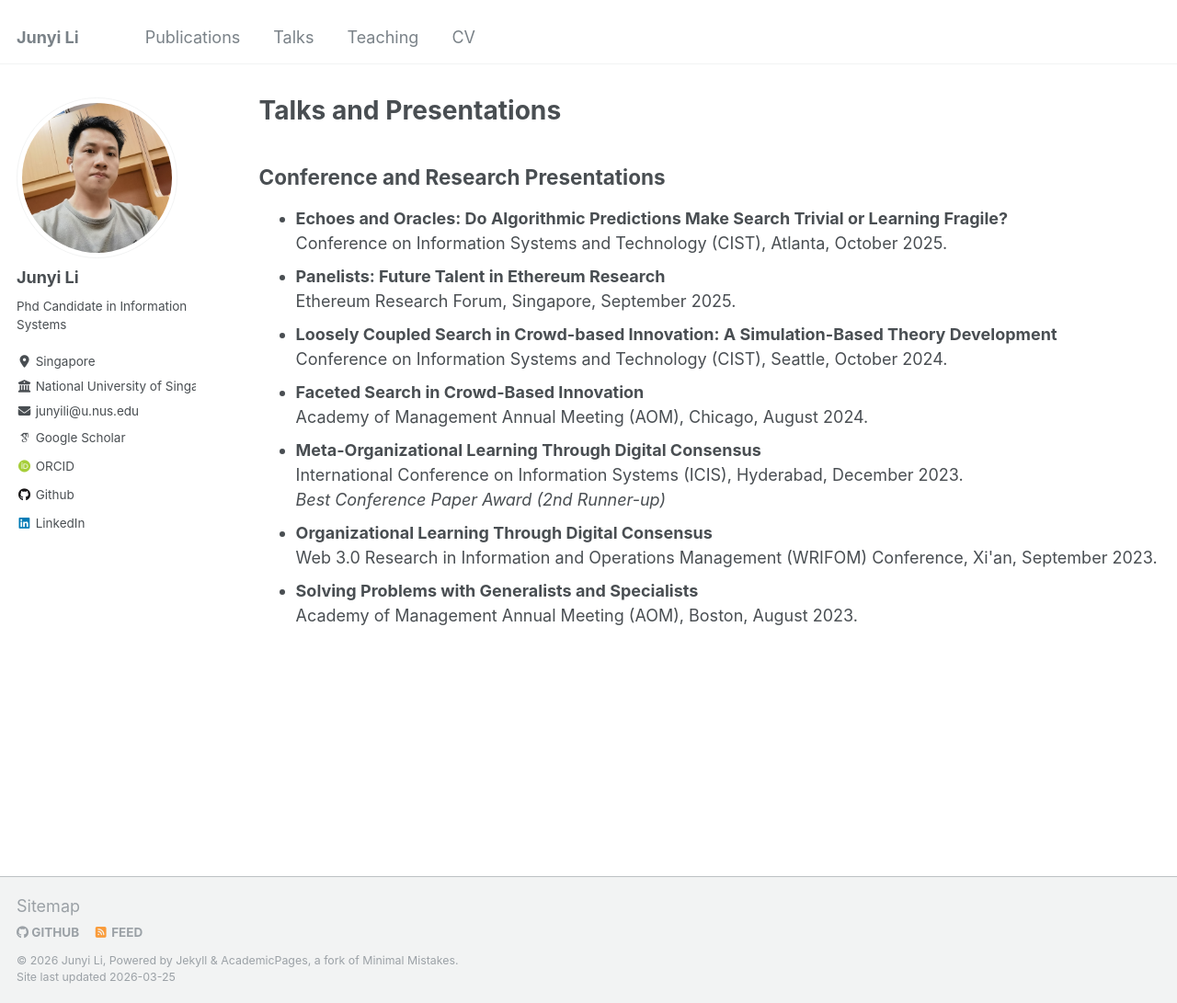
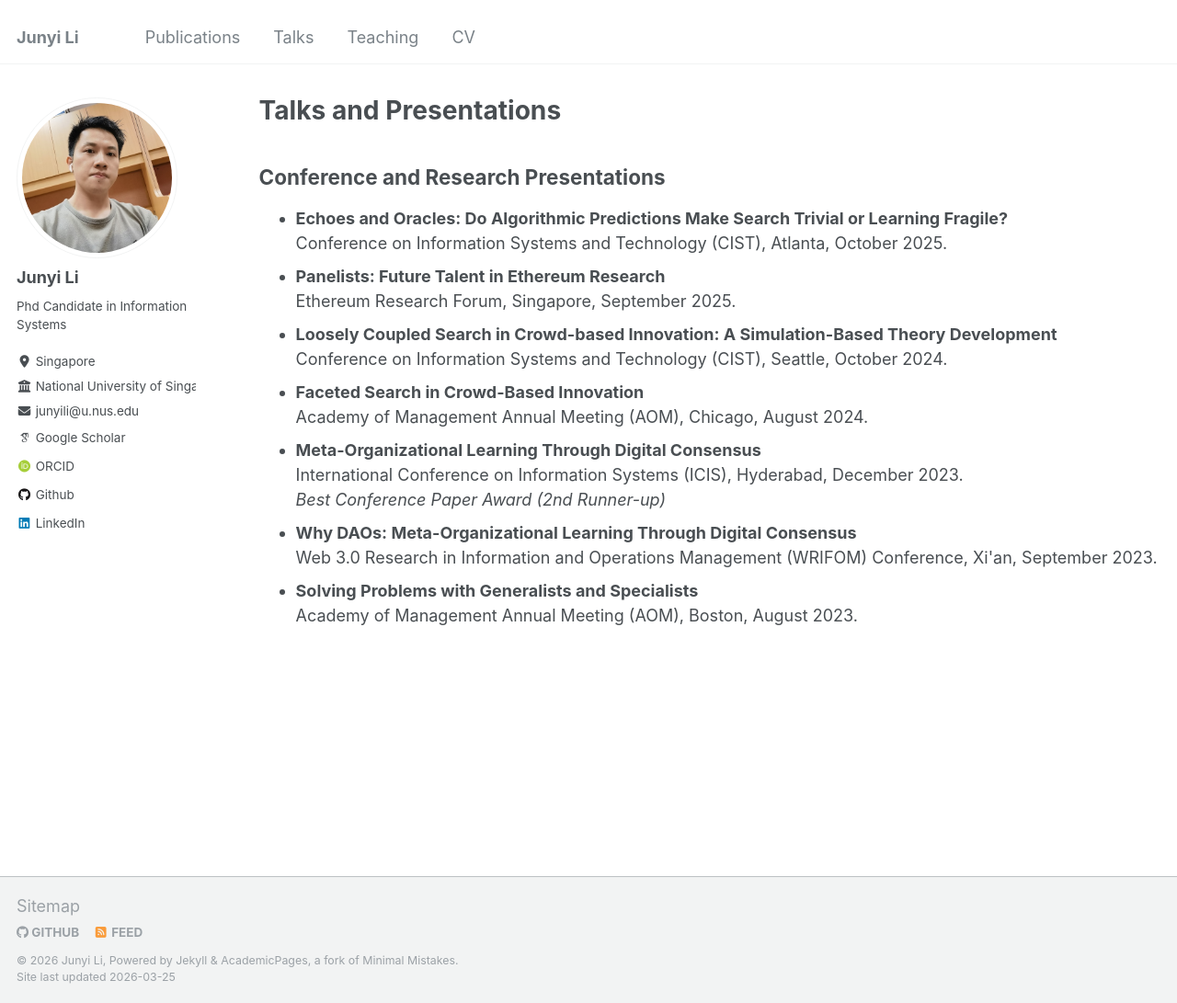
Before and after one commit to GrandJune/GrandJune.github.io, a Jekyll site: the page built from _pages/talks.html, in a window 1280 px wide and 1091 px high. Shown: the whole window at 92% size. Built offline with Jekyll 4.4.1, drawn with Linux system fonts in a browser that asks for light colours; some web fonts are replaced.

Commit message:
Update talks.html

```diff
--- a/_pages/talks.html
+++ b/_pages/talks.html
@@ -35,7 +35,7 @@ author_profile: true
   </li>
 
   <li>
-    <strong>Organizational Learning Through Digital Consensus</strong><br>
+    <strong>Why DAOs: Meta-Organizational Learning Through Digital Consensus</strong><br>
     Web 3.0 Research in Information and Operations Management (WRIFOM) Conference, Xi'an, September 2023.
   </li>
 
```
